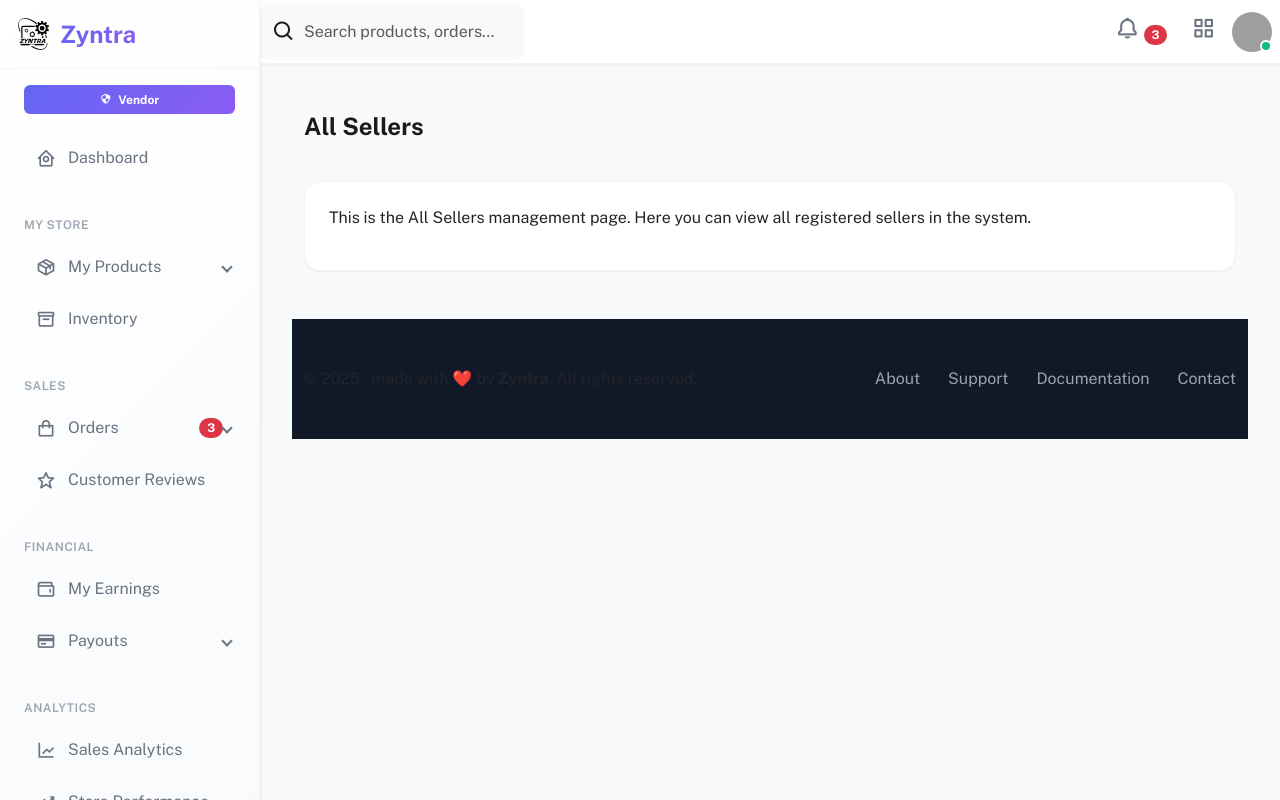
After one commit to Oyencelis/Zyntra, a Flask app: template template/admin/all_seller.html in a window 1280 px wide. The commit adds this page. Run offline with Flask 3, Linux system fonts and the light colour scheme; the template is opened without the code that fills it, so the values that code supplies are empty; parts of the project's set-up code (start-up, migrations or seed data) failed here and were passed over; some libraries are stand-ins or nearby versions; grey boxes are pictures that could not be loaded.

Commit message:
Admin Seller Management
Added route to All Seller, Pending Approval and Approved Seller

```diff
--- a/app/routes.py
+++ b/app/routes.py
@@ -16,11 +16,31 @@ from controller.ProductController import productCategories, addCategories, chang
 from controller.ManageProfileController import sellerRequestSubmit, sellerRequest, manageProfile
 from controller.UserController import seller, updateSeller, buyer, updateBuyer
 
+# Seller Management routes
+def seller_management_routes(app):
+    @app.route('/admin/sellers')
+    @login_required
+    def all_sellers():
+        return render_template('admin/all_seller.html', menu='seller-list')
+
+    @app.route('/admin/sellers/pending')
+    @login_required
+    def pending_sellers():
+        return render_template('admin/pending_approval.html', menu='seller-pending')
+
+    @app.route('/admin/sellers/approved')
+    @login_required
+    def approved_sellers():
+        return render_template('admin/approved_seller.html', menu='seller-approved')
+
 
 
 
 
 def setup_routes(app: Flask):
+    # Initialize seller management routes
+    seller_management_routes(app)
+
 
     @app.before_request
     def load_user():
--- /dev/null
+++ b/template/admin/all_seller.html
@@ -0,0 +1,12 @@
+{% extends 'dashboard-base.html' %}
+
+{% block content %}
+<div class="container-xxl flex-grow-1 container-p-y">
+    <h4 class="fw-bold py-3 mb-4">All Sellers</h4>
+    <div class="card">
+        <div class="card-body">
+            <p>This is the All Sellers management page. Here you can view all registered sellers in the system.</p>
+        </div>
+    </div>
+</div>
+{% endblock %}
--- a/template/include/dashboard-sidebar.html
+++ b/template/include/dashboard-sidebar.html
@@ -49,17 +49,17 @@
         </a>
         <ul class="menu-sub">
           <li class="menu-item {% if 'seller-list' in menu %} active {% endif %}">
-            <a href="/sellers" class="menu-link">
+            <a href="{{ url_for('all_sellers') }}" class="menu-link">
               <div>All Sellers</div>
             </a>
           </li>
           <li class="menu-item {% if 'seller-pending' in menu %} active {% endif %}">
-            <a href="/sellers/pending" class="menu-link">
+            <a href="{{ url_for('pending_sellers') }}" class="menu-link">
               <div>Pending Approval</div>
             </a>
           </li>
           <li class="menu-item {% if 'seller-approved' in menu %} active {% endif %}">
-            <a href="/sellers/approved" class="menu-link">
+            <a href="{{ url_for('approved_sellers') }}" class="menu-link">
               <div>Approved Sellers</div>
             </a>
           </li>
```
Also changed, not shown: template/admin/approved_seller.html (added, +12 -0 lines), template/admin/pending_approval.html (added, +12 -0 lines), static/uploads/products/d33bd73f4fee4652b99ece022ab7ab66.jpg (added), 2 other files.
